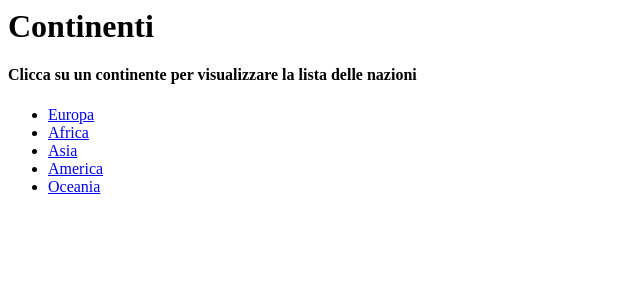
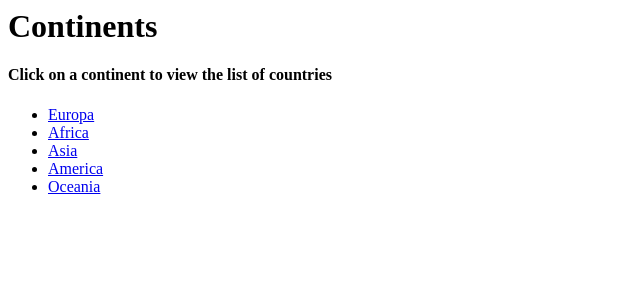
Before and after one commit to JaxonRailey/php-minimal-mvc, a PHP site: page /php-minimal-mvc/ in a window 1280 px wide. Shown: the top 300 px of the page, without its empty margins (0-640 px from the left). Run offline with PHP 8.4, Linux system fonts and the light colour scheme; data comes from the database, SQL or seed files in the repository.

Commit message:
Update continent.php

```diff
--- a/app/view/continent.php
+++ b/app/view/continent.php
@@ -1,5 +1,5 @@
-<h1>Continenti</h1>
-<h4>Clicca su un continente per visualizzare la lista delle nazioni</h4>
+<h1>Continents</h1>
+<h4>Click on a continent to view the list of countries</h4>
 
 <ul>
     <?php foreach ($continents as $continent) { ?>
```
